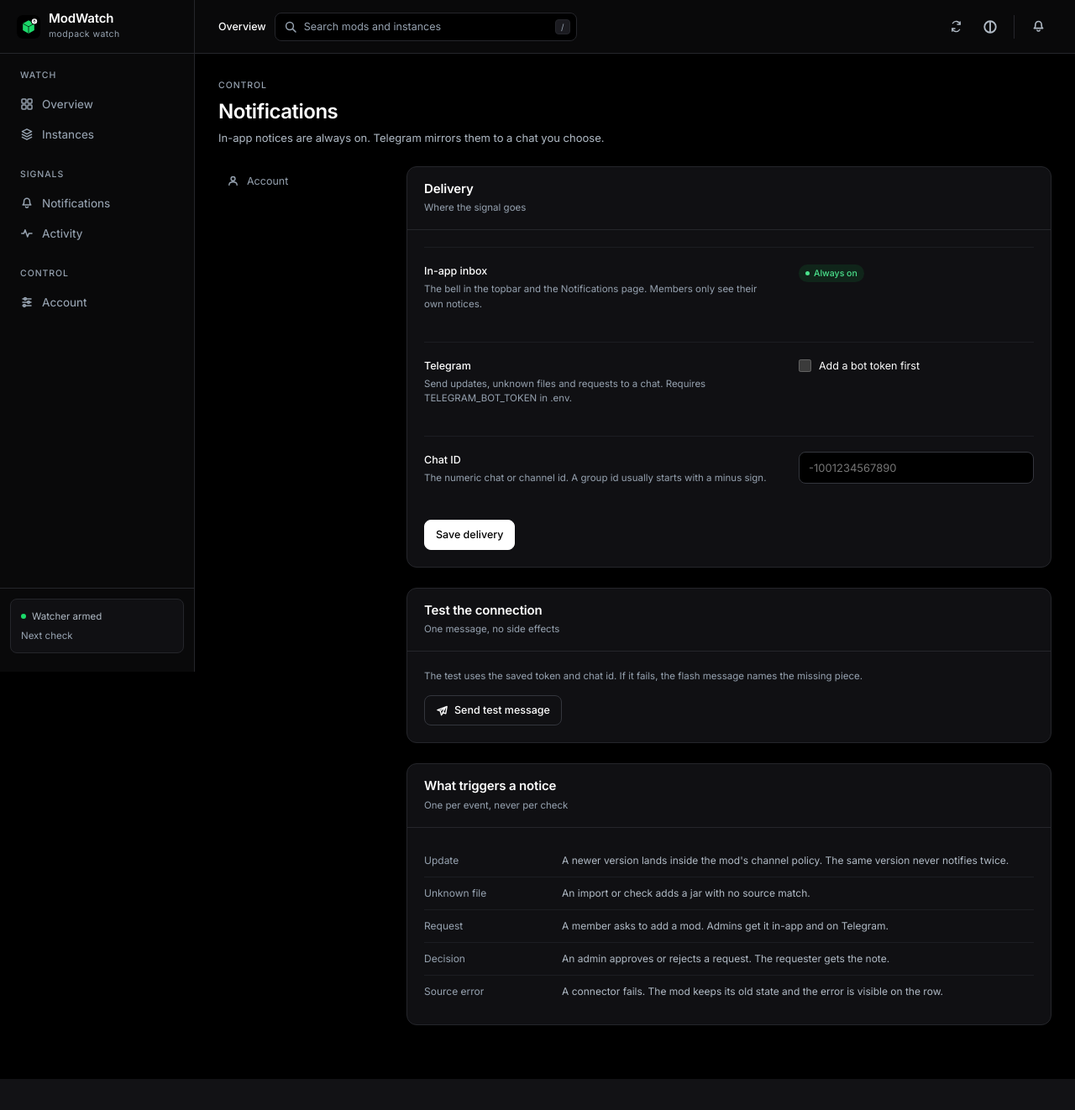
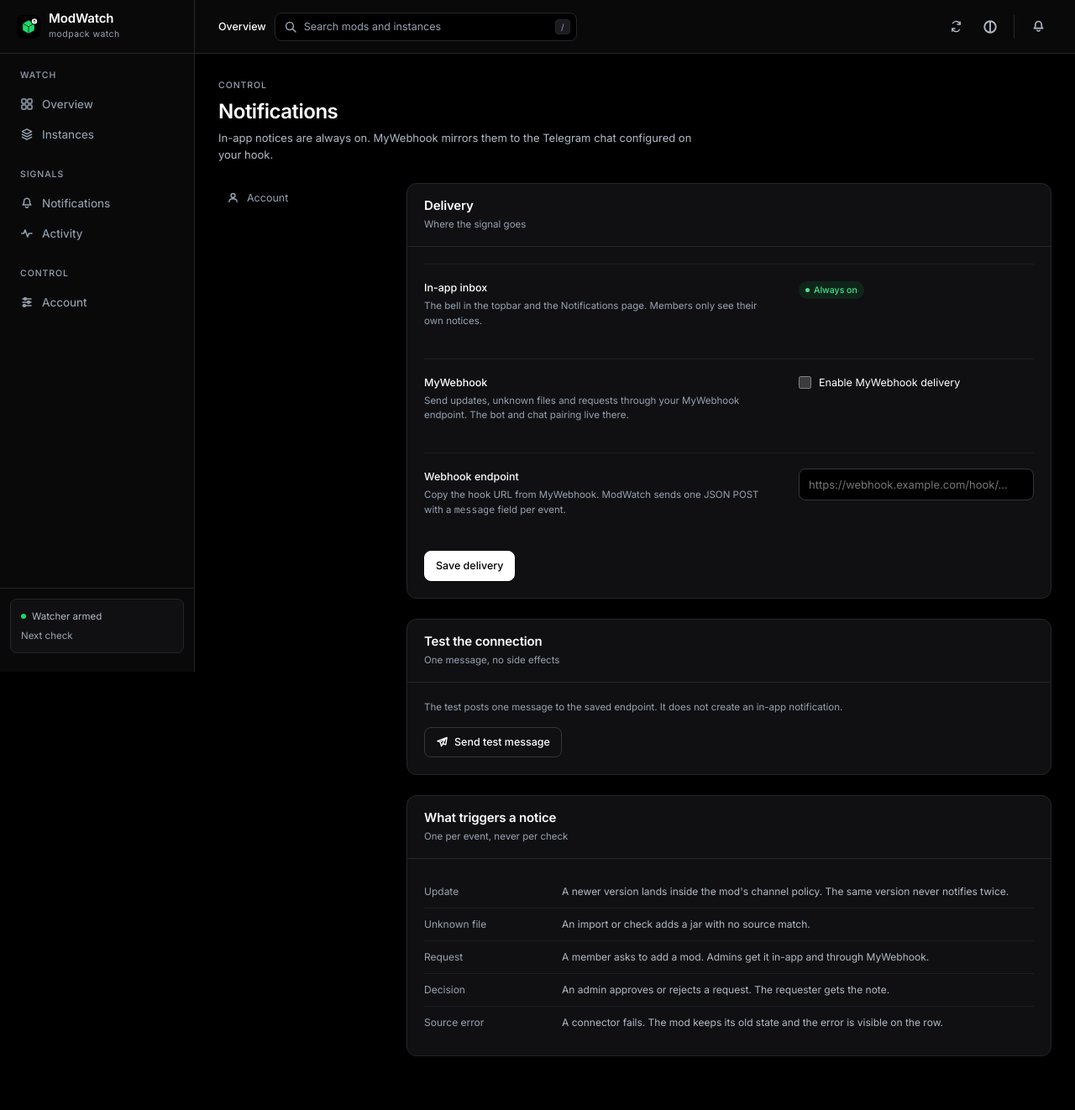
Before and after one commit to Trisn0802/modwatch, a Node project: template server/views/pages/settings-notifications.njk in a window 1280 px wide. Shown: the whole page at 84% size. Before the commit the page ends 1285 px from the top, so only its background shows below. Run offline with Node 20 templates, Linux system fonts and the light colour scheme; the template is opened without the code that fills it, so the values that code supplies are empty.

Commit message:
Deliver notifications through an editable MyWebhook endpoint

```diff
--- a/docker-compose.yml
+++ b/docker-compose.yml
@@ -42,6 +42,7 @@ services:
       MAX_UPLOAD_MB: ${MAX_UPLOAD_MB:-100}
       CURSEFORGE_API_KEY: ${CURSEFORGE_API_KEY:-}
       GITHUB_TOKEN: ${GITHUB_TOKEN:-}
+      WEBHOOK_URL: ${WEBHOOK_URL:-}
       TELEGRAM_BOT_TOKEN: ${TELEGRAM_BOT_TOKEN:-}
       TELEGRAM_CHAT_ID: ${TELEGRAM_CHAT_ID:-}
     ports:
--- a/server/src/config.js
+++ b/server/src/config.js
@@ -34,12 +34,16 @@ export const config = {
   githubToken: process.env.GITHUB_TOKEN || "",
   telegramBotToken: process.env.TELEGRAM_BOT_TOKEN || "",
   telegramChatId: process.env.TELEGRAM_CHAT_ID || "",
+  webhookUrl: (process.env.WEBHOOK_URL || "").trim(),
   appVersion: process.env.APP_VERSION || "1.0",
   get contact() {
     return this.appUrl || this.adminEmail || "self-hosted";
   },
   get telegramReady() {
     return Boolean(this.telegramBotToken && this.telegramChatId);
+  },
+  get webhookReady() {
+    return Boolean(this.webhookUrl);
   },
   get curseforgeReady() {
     return Boolean(this.curseforgeApiKey);
--- a/server/src/settings.js
+++ b/server/src/settings.js
@@ -4,6 +4,8 @@ import { config } from "./config.js";
 const DEFAULTS = {
   check_interval_hours: config.checkIntervalHours,
   default_channel_policy: "release",
+  webhook_url: config.webhookUrl || "",
+  webhook_enabled: Boolean(config.webhookUrl),
   telegram_chat_id: config.telegramChatId || "",
   telegram_enabled: config.telegramReady,
   curseforge_enabled: config.curseforgeReady,
--- a/server/views/pages/settings-general.njk
+++ b/server/views/pages/settings-general.njk
@@ -88,7 +88,7 @@
           <div class="env-row"><span class="env-name">Public URL<span>{{ env.appUrl or 'Not set' }}</span></span><span class="env-state">APP_URL</span></div>
           <div class="env-row"><span class="env-name">CurseForge key</span><span class="env-state"><span class="dot {% if env.curseforgeReady %}live{% endif %}"></span>{% if env.curseforgeReady %}Configured{% else %}Not set{% endif %}</span></div>
           <div class="env-row"><span class="env-name">GitHub token</span><span class="env-state"><span class="dot {% if env.githubReady %}live{% endif %}"></span>{% if env.githubReady %}Configured{% else %}Public rate limits{% endif %}</span></div>
-          <div class="env-row"><span class="env-name">Telegram bot</span><span class="env-state"><span class="dot {% if env.telegramReady %}live{% endif %}"></span>{% if env.telegramReady %}Configured{% else %}Not set{% endif %}</span></div>
+          <div class="env-row"><span class="env-name">MyWebhook</span><span class="env-state"><span class="dot {% if env.webhookReady %}live{% endif %}"></span>{% if env.webhookReady %}Configured{% else %}Not set{% endif %}</span></div>
         </div>
         <p class="faint" style="margin-top:12px;font-size:11px;line-height:1.55">Secrets are never shown here. Change them in .env and restart the container.</p>
       </div>
--- a/server/views/pages/settings-notifications.njk
+++ b/server/views/pages/settings-notifications.njk
@@ -6,7 +6,7 @@
   <div class="page-head-main">
     <p class="eyebrow">Control</p>
     <h1 class="page-title">Notifications</h1>
-    <p class="page-sub">In-app notices are always on. Telegram mirrors them to a chat you choose.</p>
+    <p class="page-sub">In-app notices are always on. MyWebhook mirrors them to the Telegram chat configured on your hook.</p>
   </div>
 </div>
 
@@ -36,25 +36,25 @@
 
           <div class="setting-row">
             <div class="setting-copy">
-              <strong>Telegram</strong>
-              <span>Send updates, unknown files and requests to a chat. Requires TELEGRAM_BOT_TOKEN in .env.</span>
+              <strong>MyWebhook</strong>
+              <span>Send updates, unknown files and requests through your MyWebhook endpoint. The bot and chat pairing live there.</span>
             </div>
             <div class="setting-control">
               <label class="check">
-                <input type="checkbox" name="telegram_enabled" {% if settings.telegram_enabled %}checked{% endif %} {% if not env.telegramReady %}disabled{% endif %}>
-                <span>{% if env.telegramReady %}Enable Telegram delivery{% else %}Add a bot token first{% endif %}</span>
+                <input type="checkbox" name="webhook_enabled" {% if settings.webhook_enabled %}checked{% endif %}>
+                <span>Enable MyWebhook delivery</span>
               </label>
             </div>
           </div>
 
           <div class="setting-row">
             <div class="setting-copy">
-              <strong>Chat ID</strong>
-              <span>The numeric chat or channel id. A group id usually starts with a minus sign.</span>
+              <strong>Webhook endpoint</strong>
+              <span>Copy the hook URL from MyWebhook. ModWatch sends one JSON POST with a <code>message</code> field per event.</span>
             </div>
             <div class="setting-control">
-              <label class="sr-only" for="chat">Telegram chat ID</label>
-              <input class="input" id="chat" name="telegram_chat_id" type="text" value="{{ settings.telegram_chat_id }}" placeholder="-1001234567890">
+              <label class="sr-only" for="webhook-url">MyWebhook endpoint</label>
+              <input class="input" id="webhook-url" name="webhook_url" type="url" value="{{ settings.webhook_url }}" placeholder="https://webhook.example.com/hook/…">
             </div>
           </div>
 
@@ -73,7 +73,7 @@
         </div>
       </div>
       <div class="panel-body">
-        <p class="faint" style="font-size:11.5px;line-height:1.6">The test uses the saved token and chat id. If it fails, the flash message names the missing piece.</p>
+        <p class="faint" style="font-size:11.5px;line-height:1.6">The test posts one message to the saved endpoint. It does not create an in-app notification.</p>
         <form method="post" action="/settings/notifications/test" style="margin-top:14px">
           {% include "partials/csrf.njk" %}
           <button class="btn" type="submit">{{ icon('telegram') }} Send test message</button>
@@ -92,7 +92,7 @@
         <div class="kv">
           <div class="kv-row"><span class="kv-label">Update</span><span class="kv-value">A newer version lands inside the mod's channel policy. The same version never notifies twice.</span></div>
           <div class="kv-row"><span class="kv-label">Unknown file</span><span class="kv-value">An import or check adds a jar with no source match.</span></div>
-          <div class="kv-row"><span class="kv-label">Request</span><span class="kv-value">A member asks to add a mod. Admins get it in-app and on Telegram.</span></div>
+          <div class="kv-row"><span class="kv-label">Request</span><span class="kv-value">A member asks to add a mod. Admins get it in-app and through MyWebhook.</span></div>
           <div class="kv-row"><span class="kv-label">Decision</span><span class="kv-value">An admin approves or rejects a request. The requester gets the note.</span></div>
           <div class="kv-row"><span class="kv-label">Source error</span><span class="kv-value">A connector fails. The mod keeps its old state and the error is visible on the row.</span></div>
         </div>
```
Also changed, not shown: server/src/notify.js (+15 -13 lines), server/src/routes/settings.js (+13 -6 lines), README.md, 1 other file.
